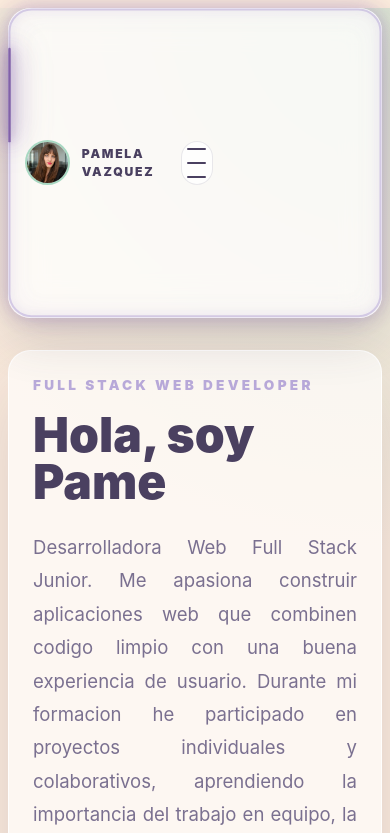
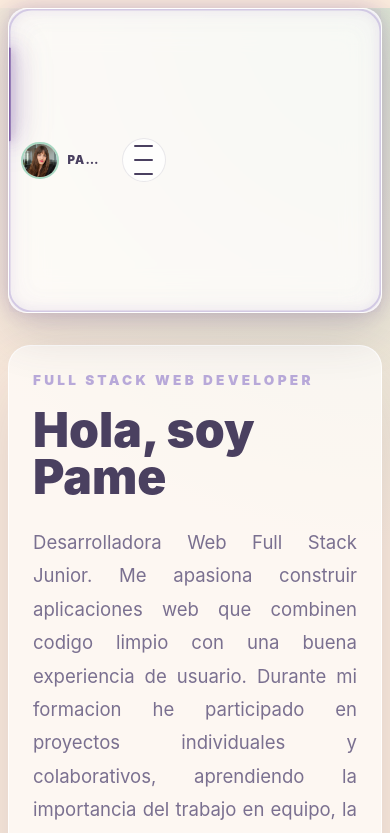
Before and after one commit to pamelavazquez-dev/portfolio, a React (Vite) app: page / in a window 390 px wide. Shown: the top 833 px of the page. Built offline with nearby package versions, Linux system fonts and the light colour scheme; the HTML template or start-up script is replaced by a standard one.

Commit message:
Fix responsive navbar

```diff
--- a/src/index.css
+++ b/src/index.css
@@ -148,6 +148,7 @@ main,
   justify-content: space-between;
   gap: 1rem;
   width: min(1180px, calc(100% - 2rem));
+  max-width: calc(100% - 2rem);
   margin: 1rem auto 0;
   padding: 0.8rem 1rem;
   border: 1px solid var(--border-soft);
@@ -166,7 +167,7 @@ main,
   width: 100%;
   height: 100%;
   pointer-events: none;
-  overflow: visible;
+  overflow: hidden;
 }
 
 .neonBorder rect {
@@ -211,6 +212,7 @@ main,
   display: flex;
   align-items: center;
   gap: 0.75rem;
+  min-width: 0;
   font-size: 0.9rem;
   font-weight: 900;
   letter-spacing: 0.12em;
@@ -218,11 +220,18 @@ main,
 }
 
 .brand img {
+  flex: 0 0 auto;
   width: 2.8rem;
   height: 2.8rem;
   border: 2px solid var(--mint);
   border-radius: 999px;
   object-fit: cover;
+}
+
+.brand span {
+  overflow: hidden;
+  text-overflow: ellipsis;
+  white-space: nowrap;
 }
 
 .nav {
@@ -263,6 +272,7 @@ main,
 
 .menuToggle {
   display: none;
+  flex: 0 0 auto;
   width: 2.75rem;
   height: 2.75rem;
   place-items: center;
@@ -777,7 +787,7 @@ main,
   text-align: center;
 }
 
-@media (max-width: 900px) {
+@media (max-width: 1024px) {
   .header {
     position: sticky;
   }
@@ -791,6 +801,7 @@ main,
     top: calc(100% + 0.7rem);
     right: 0;
     left: 0;
+    width: 100%;
     display: grid;
     gap: 0.45rem;
     padding: 0.9rem;
@@ -842,11 +853,25 @@ main,
 @media (max-width: 560px) {
   .header {
     width: calc(100% - 1rem);
+    max-width: calc(100% - 1rem);
     margin-top: 0.5rem;
+    padding: 0.65rem 0.75rem;
+    border-radius: 1.2rem;
+  }
+
+  .brand {
+    gap: 0.55rem;
+    letter-spacing: 0.08em;
+  }
+
+  .brand img {
+    width: 2.35rem;
+    height: 2.35rem;
   }
 
   .brand span {
-    font-size: 0.76rem;
+    max-width: min(12rem, calc(100vw - 8.5rem));
+    font-size: 0.72rem;
   }
 
   .hero,
```
